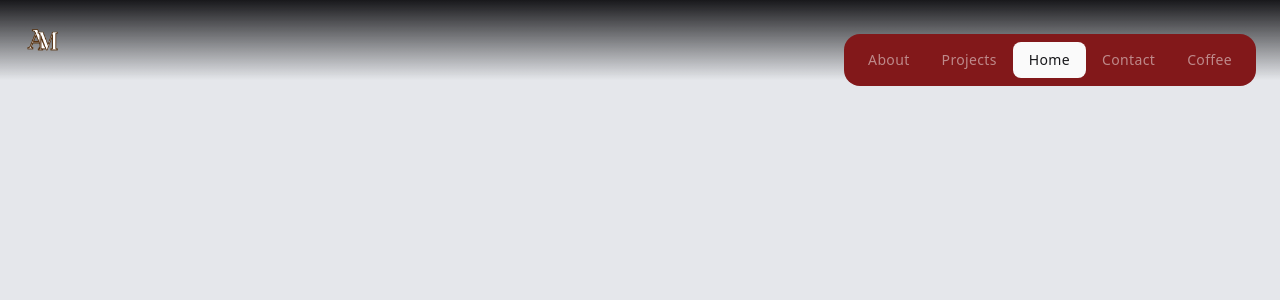
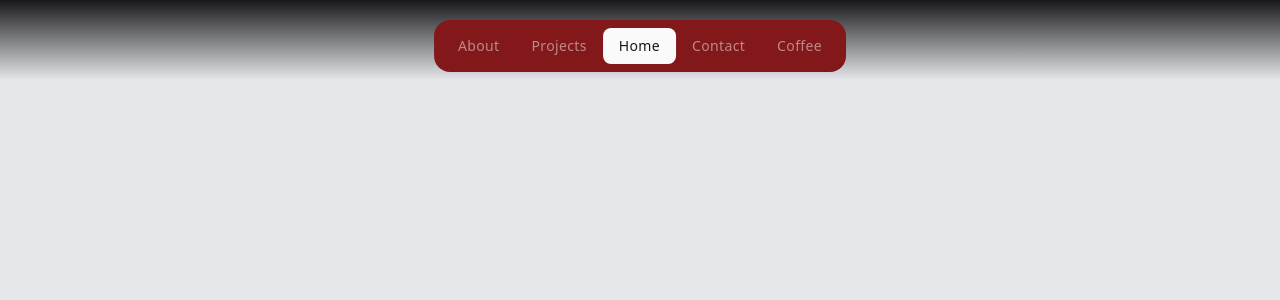
Before and after one commit to AyaanM/Portfolio, a React (Vite) app: page / in a window 1280 px wide. Shown: the top 300 px of the page. Built offline with nearby package versions, Linux system fonts and the light colour scheme.

Commit message:
navbar done

```diff
--- a/src/components/header.jsx
+++ b/src/components/header.jsx
@@ -9,21 +9,21 @@ const Header = () => {
     const [navOpen, setNavOpen] = useState(false);
 
     return (
-      <header className="fixed top-0 left-0 w-full h-20 flex items-center z-40 bg-gradient-to-b from-zinc-900 to-zinc-900/0">
-        <div className="max-w-screen-2xl w-full mx-auto px-4 flex justify-between items-center md:px-6 md:grid-cols-[1fr,3fr,1fr]">
+      <header className="w-full h-20 flex z-40 bg-gradient-to-b from-zinc-900 to-zinc-900/0">
+        <div className="w-full px-4 flex md:justify-center justify-between items-center">
 
           <h1>
-            <a href="/" className="logo">
-            <img src="/logo.png" width={40} height={40} alt="AM" />
+            <a href="/" className="logo md:hidden justify-start">
+            <img src="/Portfolio/logo.png" width={80} height={90} alt="AM" />
             </a>
           </h1>
 
           <div className="relative md:justify-self-center">
             <button className="menu-btn" onClick={() => setNavOpen((prev) => !prev)}>
-              <span className="material-symbols-outlined menu-rotate">{navOpen ? 'close': 'menu'}</span>
+              <span className="material-symbols-outlined">{navOpen ? 'close': 'menu'}</span>
             </button>
 
-            <Navbar navOpen={navOpen}/>
+            <Navbar navOpen={navOpen} onClose={() => setNavOpen(false)}/>
           </div>
         </div>
       </header>
--- a/src/components/navbar.jsx
+++ b/src/components/navbar.jsx
@@ -2,7 +2,7 @@ import {useRef, useEffect} from 'react';
 import PropTypes from 'prop-types';
 
 
-const navbar = ({navOpen}) => {
+const navbar = ({navOpen, onClose}) => {
 
     const lastActiveLink = useRef();
     const activeBox = useRef();
@@ -26,6 +26,8 @@ const navbar = ({navOpen}) => {
         activeBox.current.style.left = event.target.offsetLeft + 'px';
         activeBox.current.style.width = event.target.offsetWidth + 'px';
         activeBox.current.style.height = event.target.offsetHeight+ 'px';
+
+        onClose();
     }
 
     const navItems = [
@@ -78,7 +80,8 @@ const navbar = ({navOpen}) => {
 }
 
 navbar.propTypes = {
-    navOpen: PropTypes.bool.isRequired
+    navOpen: PropTypes.bool.isRequired,
+    onClose: PropTypes.func.isRequired
 }
 
 export default navbar
--- a/src/index.css
+++ b/src/index.css
@@ -15,10 +15,6 @@ body {
   font-variation-settings: "FILL" 0, "wght" 400, "GRAD" 0, "opsz" 24;
 }
 
-.menu-rotate {
-  @apply active:rotate-90 duration-500
-}
-
 /* COMPONENTS */
 
 /* menu btn */
@@ -28,23 +24,26 @@ body {
 
 /* navbar */
 .navbar {
-  @apply absolute top-full mt-2 right-0 min-w-40 p-2 bg-red-900 rounded-2xl scale-90 opacity-0 duration-300 md:static md:flex md:justify-center md:mt-0 md:opacity-100 md:visible md:scale-100
+  @apply absolute w-max mt-2 right-0 min-w-40 p-2 bg-red-900 rounded-2xl opacity-0 duration-700 md:fixed md:top-5 md:left-1/2 md:-translate-x-1/2 md:z-50 md:flex md:justify-center md:mt-0 md:opacity-100 md:visible md:scale-100;
 }
+
+
+
 
 .navbar.active {
   @apply opacity-100;
 }
 
 .navlink {
-  @apply grid items-center h-9 px-4 text-sm font-medium tracking-wide text-zinc-50/50 hover:text-zinc-50 transition-colors
+  @apply grid items-center h-9 px-4 text-sm font-medium tracking-wide text-zinc-50/50 hover:text-zinc-50 md:hover:rotate-45 transition-colors
 }
 
 .navlink.active {
-  @apply text-zinc-900 duration-500
+  @apply text-zinc-900 duration-700
 }
 
 .navbar .active-box {
-  @apply absolute top-2 left-2 right-2 h-9 bg-zinc-50 rounded-lg -z-10 transition-[top,left] duration-500
+  @apply absolute top-2 left-2 right-2 h-9 bg-zinc-50 rounded-lg -z-10 transition-[top,left] duration-700
 }
 
 /* button */
```
Also changed, not shown: public/logo.png.
